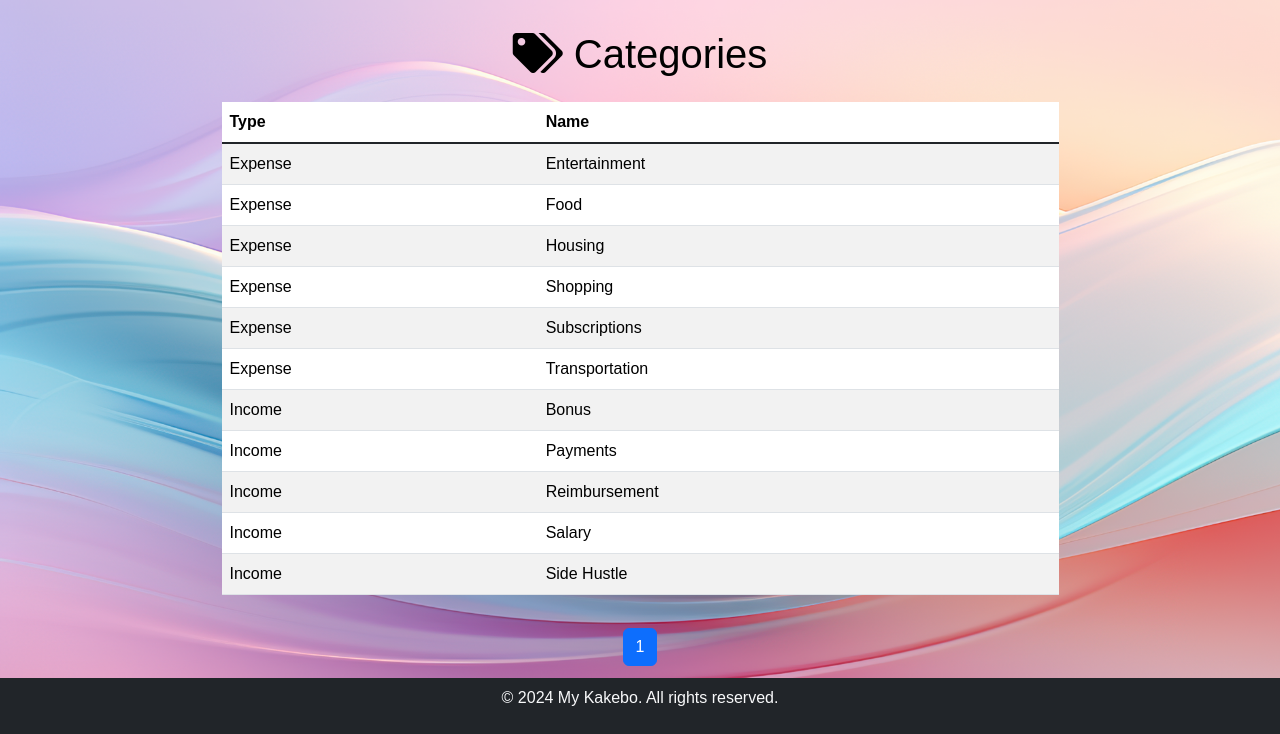
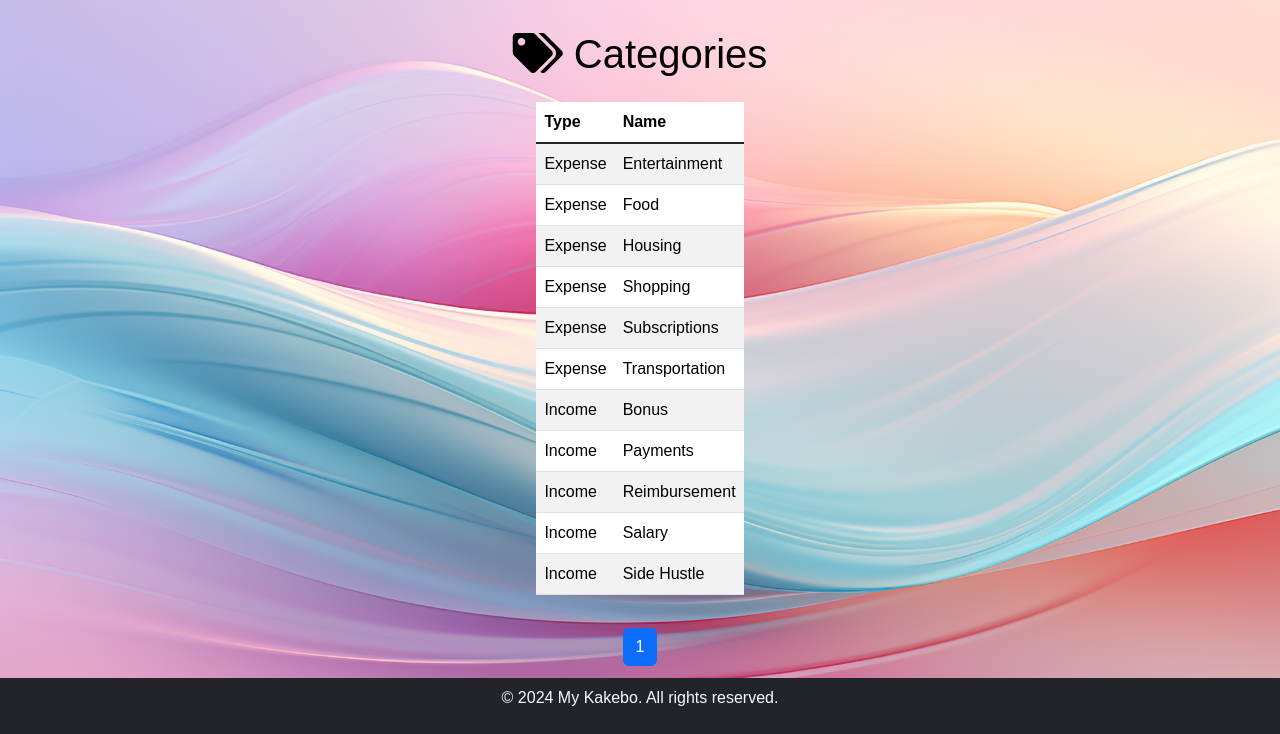
Before and after one commit to angelamoro/Bootstrap-website, a PHP site: page /categories.php in a window 1280 px wide. Shown: the part 66-800 px from the top of the page. Run offline with PHP 8.4, Linux system fonts and the light colour scheme; the visitor is signed in with stand-in values (Sample User, id 1); data comes from the database, SQL or seed files in the repository; some libraries are stand-ins or nearby versions.

Commit message:
style categories

```diff
--- a/visuals/categories.php
+++ b/visuals/categories.php
@@ -64,7 +64,7 @@ require_once('../functionality/categories_transactions.php');
         <h1 class="text-center mt-4 mb-4 tittle"><i class="fas fa-tags"></i> Categories</h1>
         <div class="table-container conTable">
             <div class="table-responsive mb-5 pb-5">
-                <table class="table table-striped">
+                <table class="table table-striped mx-auto " style="max-width: fit-content;">
                     <thead class="thead-dark">
                         <tr>
                             <th>Type</th>
```
